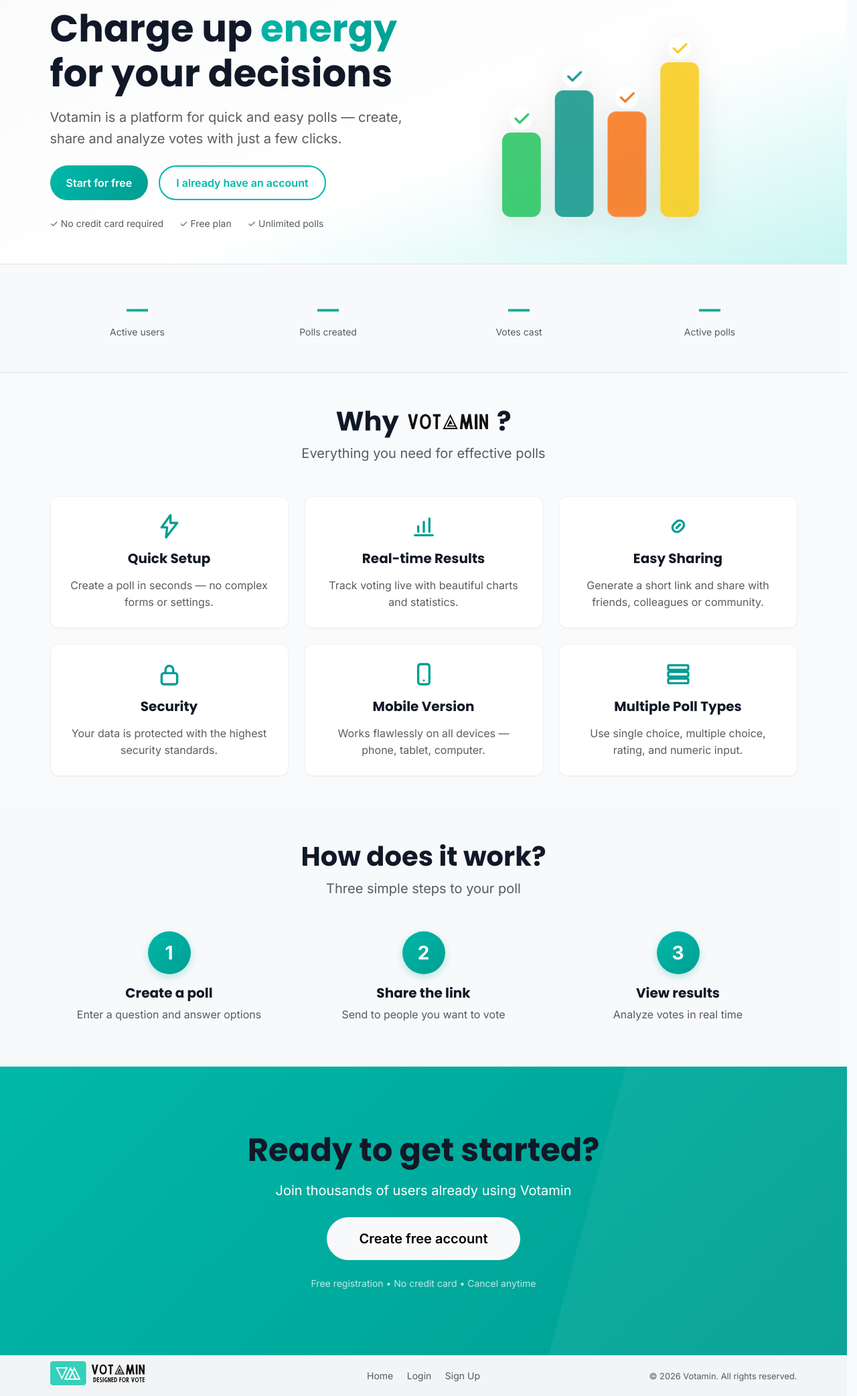
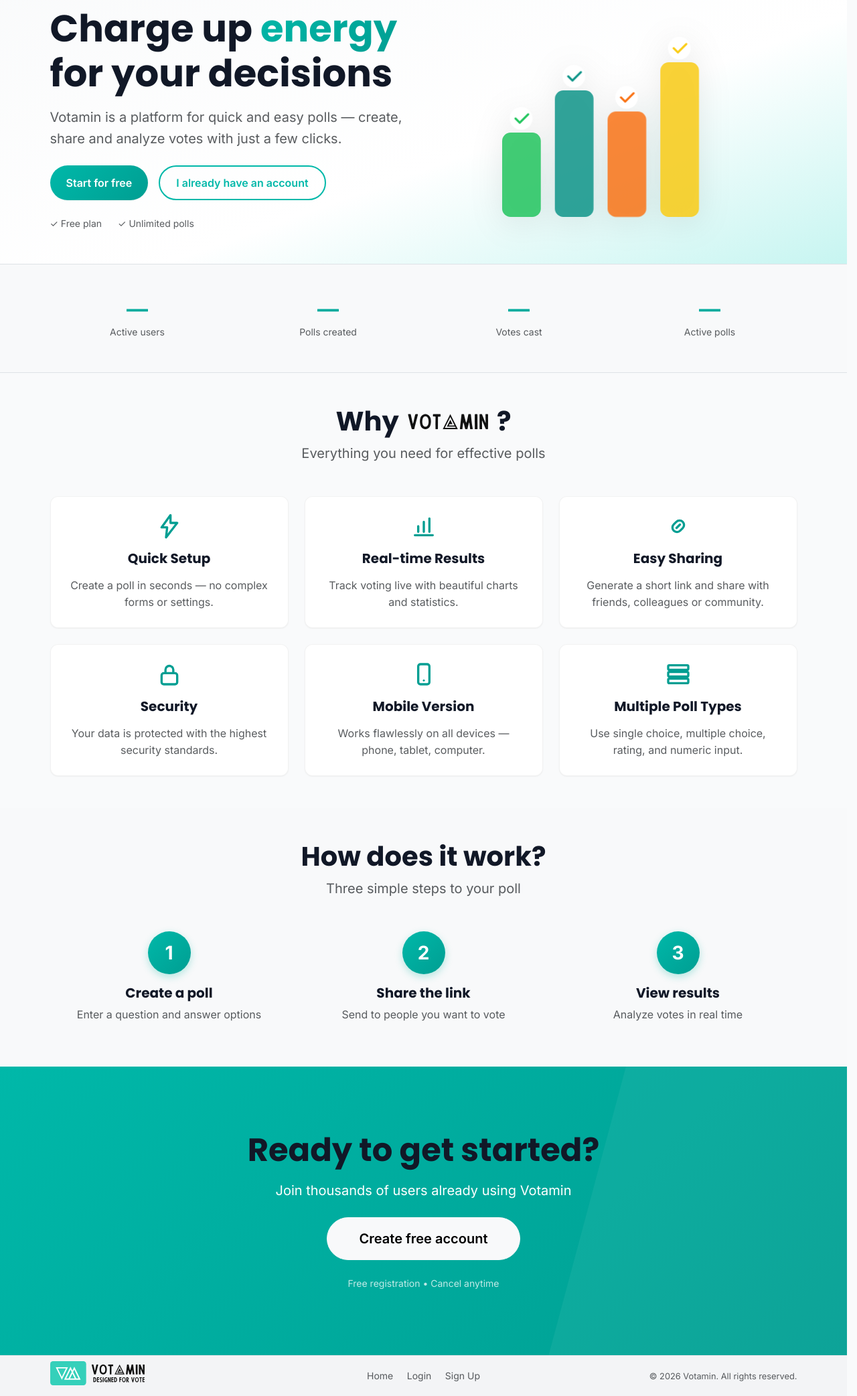
Before and after one commit to MihailAndreev/Votamin, a website built with Vite: page index.html in a window 1280 px wide. Shown: the part 141-2226 px from the top of the page at 67% size. Built offline with nearby package versions, Linux system fonts and the light colour scheme; no server answers.

Commit message:
feat: update localization strings by removing credit card references and simplifying notices

```diff
--- a/index.html
+++ b/index.html
@@ -3,7 +3,7 @@
 <head>
   <meta charset="UTF-8" />
   <meta name="viewport" content="width=device-width, initial-scale=1.0" />
-  <title>Votamin – Свежа енергия за всеки вот</title>
+  <title>Votamin</title>
   <link rel="icon" type="image/svg+xml" href="/images/logo/icon.svg" />
 
   <!-- Google Fonts: Inter -->
--- a/src/i18n/locales/bg.js
+++ b/src/i18n/locales/bg.js
@@ -229,7 +229,6 @@ export default {
       ctaStart: 'Започни безплатно',
       ctaLogin: 'Вече имам акаунт',
       features: {
-        noCard: '✓ Без кредитна карта',
         freePlan: '✓ Безплатен план',
         unlimited: '✓ Неограничени анкети'
       }
@@ -288,7 +287,7 @@ export default {
       title: 'Готов ли си да започнеш?',
       subtitle: 'Присъедини се към хиляди потребители, които вече използват Votamin',
       register: 'Създай акаунт безплатно',
-      notice: 'Безплатна регистрация • Без кредитна карта • Отмени по всяко време'
+      notice: 'Безплатна регистрация • Отмени по всяко време'
     }
   },
   publicPoll: {
--- a/src/i18n/locales/en.js
+++ b/src/i18n/locales/en.js
@@ -227,7 +227,6 @@ export default {
       ctaStart: 'Start for free',
       ctaLogin: 'I already have an account',
       features: {
-        noCard: '✓ No credit card required',
         freePlan: '✓ Free plan',
         unlimited: '✓ Unlimited polls'
       }
@@ -286,7 +285,7 @@ export default {
       title: 'Ready to get started?',
       subtitle: 'Join thousands of users already using Votamin',
       register: 'Create free account',
-      notice: 'Free registration • No credit card • Cancel anytime'
+      notice: 'Free registration • Cancel anytime'
     }
   },
   publicPoll: {
--- a/src/pages/home/home.html
+++ b/src/pages/home/home.html
@@ -19,7 +19,6 @@
           </a>
         </div>
         <div class="d-flex gap-4 text-muted small">
-          <span data-i18n="home.hero.features.noCard">✓ Без кредитна карта</span>
           <span data-i18n="home.hero.features.freePlan">✓ Безплатен план</span>
           <span data-i18n="home.hero.features.unlimited">✓ Неограничени анкети</span>
         </div>
@@ -199,6 +198,6 @@
         Създай акаунт безплатно
       </a>
     </div>
-    <p class="small opacity-75 mb-0" data-i18n="home.cta.notice">Безплатна регистрация • Без кредитна карта • Отмени по всяко време</p>
+    <p class="small opacity-75 mb-0" data-i18n="home.cta.notice">Безплатна регистрация • Отмени по всяко време</p>
   </div>
 </section>
```
